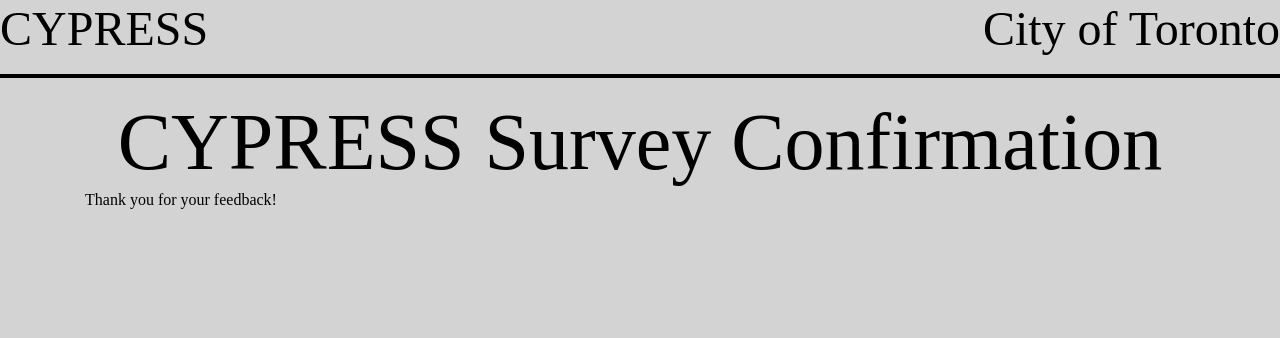
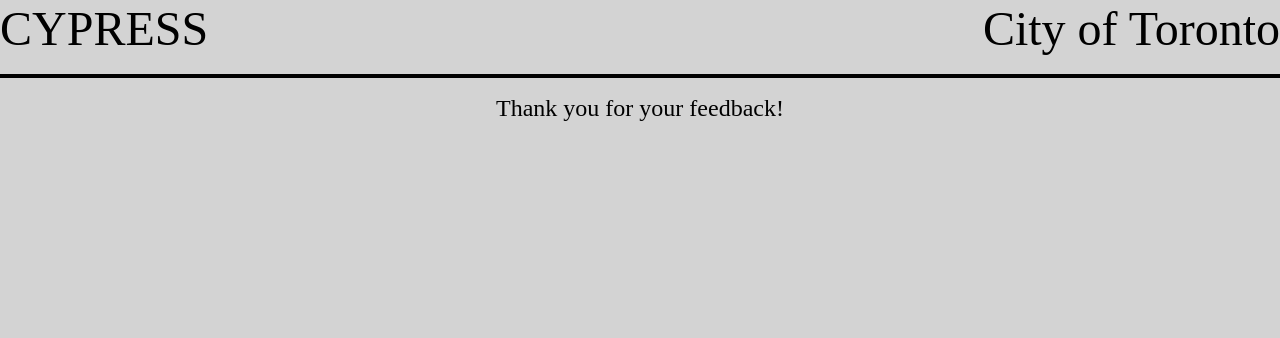
Before and after one commit to jamaro2001/CYPRESS, a PHP site: page /survey_confirmation.php in a window 1280 px wide. Shown: the top 338 px of the page. Run offline with PHP 8.4, Linux system fonts and the light colour scheme.

Commit message:
Update survey_confirmation.php

```diff
--- a/survey_confirmation.php
+++ b/survey_confirmation.php
@@ -17,13 +17,9 @@
   </header>
 
     <div class="row">
-        <div class="col-12 text-center">
-             <h1 class="mainHeads">CYPRESS Survey Confirmation</h1>
+         <div class="col-12 text-center">
+             <h4 class="mainHeads">Thank you for your feedback!</h>
         </div>
     </div>
-
-    <div class="container">
-        <h6>
-            Thank you for your feedback!
-        </h6>
-    </div>
+</body>
+</html>
```
